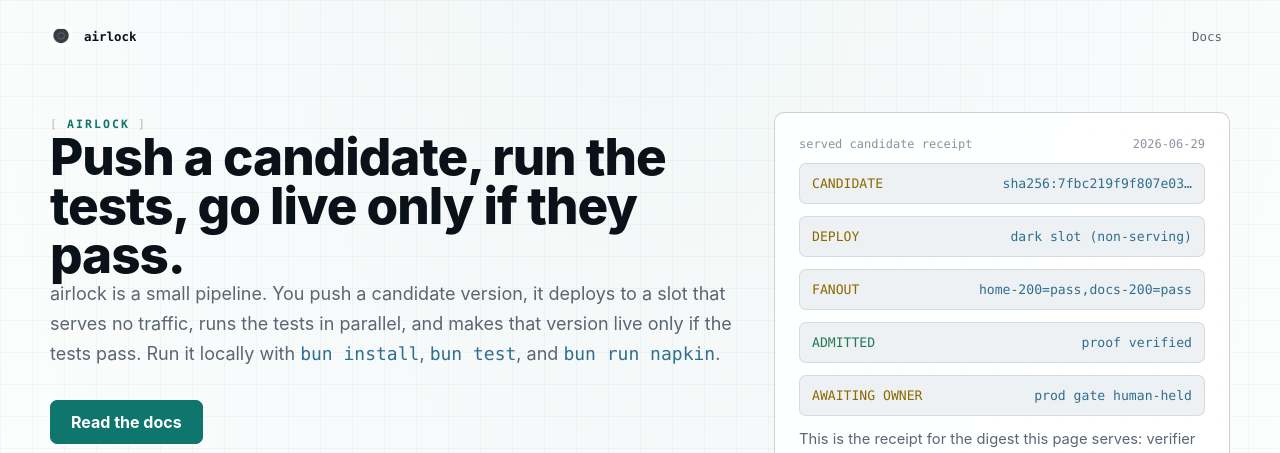
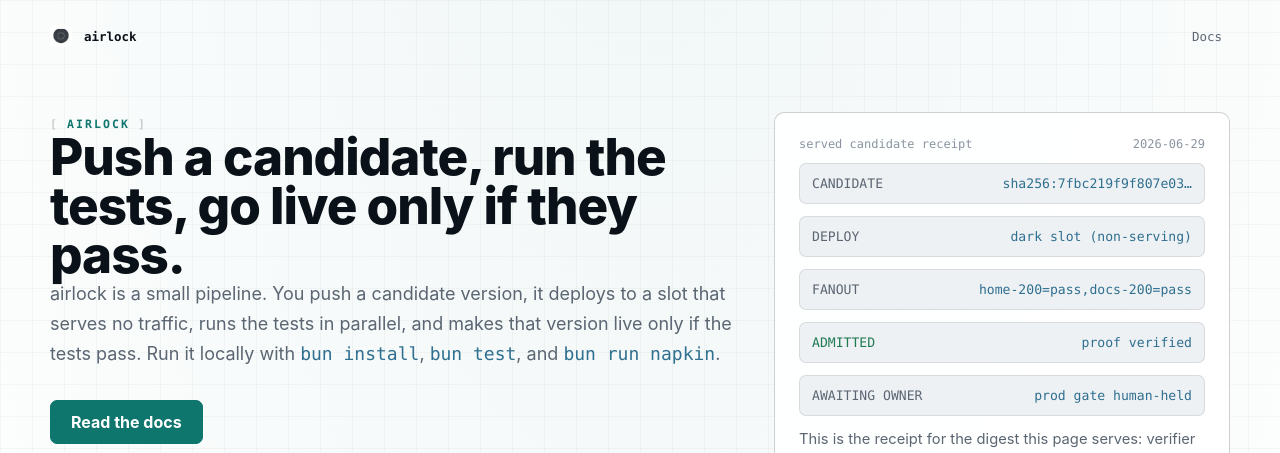
Before and after one commit to acoyfellow/airlock, a SvelteKit app in the folder site/: page / in a window 1280 px wide. Shown: the top 453 px of the page. Built offline with nearby package versions, Linux system fonts and the light colour scheme.

Commit message:
brand: calm neutral receipt labels to muted (color reserved for cleared/denied) — design-system consistency

```diff
--- a/site/src/routes/+page.svelte
+++ b/site/src/routes/+page.svelte
@@ -406,7 +406,7 @@ signed proof  (keel)      bound to the exact digest
   }
 
   .receipt-line.neutral span {
-    color: var(--color-amber);
+    color: var(--color-muted);
   }
 
   .receipt-artifact p {
```
